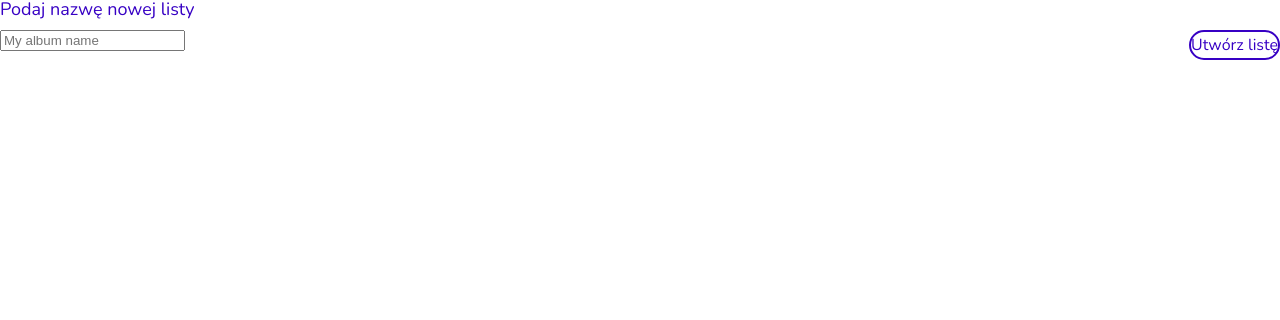
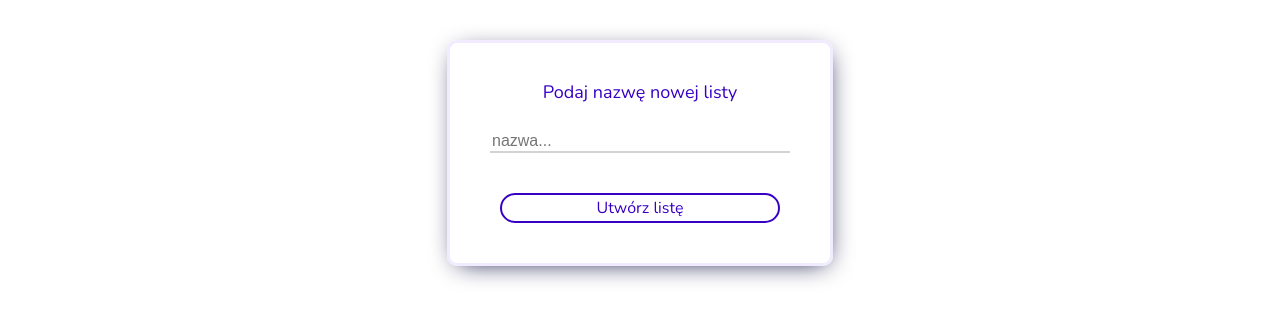
Before and after one commit to pawellecki/myReact, a React (Create React App) app: page / in a window 1280 px wide. Shown: the top 320 px of the page. Built offline with nearby package versions, Linux system fonts and the light colour scheme.

Commit message:
styling-finished

```diff
--- a/src/components/App/ToDoColumn/AddTaskForm/AddTaskForm.js
+++ b/src/components/App/ToDoColumn/AddTaskForm/AddTaskForm.js
@@ -14,16 +14,20 @@ export default class AddTaskForm extends Component {
 
   render() {
     return (
-      <form className="add-task-form" ref={(input) => this.taskForm = input} onSubmit={(e) => this.createTask(e)}>
-      	<input ref={(input) => this.title = input} type="text" placeholder="tytuł zadania" />
-      	<textarea ref={(input) => this.description = input} type="text" placeholder="opis zadania" />
+      <form className="add-task-form" ref={(input) => this.taskForm = input} onSubmit={(e) => this.createTask(e)} id="add-task-form">
+      	<input ref={(input) => this.title = input} required type="text" placeholder="tytuł zadania" />
+		<label for="add-task-form"></label>
+      	<textarea ref={(input) => this.description = input} required type="text" placeholder="opis zadania" />
+		<h3>Ważność:</h3>
+          <i className="fa fa-caret-down"></i>
+		  {/*<i className="fa fa-caret-down"></i>*/}
       	<select ref={(input) => this.status = input}>
       		<option value="fa fa-thermometer-full">priorytet</option>
       		<option value="fa fa-thermometer-three-quarters">ważne</option>
 			<option value="fa fa-thermometer-half">może poczekać</option>
 			<option value="fa fa-thermometer-empty">przy okazji</option>
       	</select>
-      	<button type="submit">dodaj zadanie</button>
+      	<button type="submit">Dodaj </button>
       </form>
     );
   }
--- a/src/components/App/ToDoColumn/ToDoColumn.js
+++ b/src/components/App/ToDoColumn/ToDoColumn.js
@@ -4,7 +4,6 @@ import Task from '../Task/Task';
 
 export default class ToDoColumn extends Component {
     render() {
-        // const tasksKeys = Object.keys(this.props.newTasksList);
         const tasksKeys = Object.keys(this.props.newTasksList);
         return (
             <div className="column-cover">
--- a/src/components/CreateList/CreateList.js
+++ b/src/components/CreateList/CreateList.js
@@ -15,10 +15,11 @@ export default class CreateList extends Component {
 
     render() {
         return (
-            <form onSubmit={this.createList}>
+            <form className="create-list-form" onSubmit={this.createList}>
                 <h2>Podaj nazwę nowej listy</h2>
-                <input type="text" required placeholder="My album name"
+                <input type="text" required placeholder="nazwa..."  id="create-list-form"
                        ref={(input) => { this.newListName = input }}/>
+                <label for="create-list-form"></label>
                 <button type="submit">Utwórz listę</button>
             </form>
         );
--- a/src/components/actions/app.js
+++ b/src/components/actions/app.js
@@ -1,7 +1,7 @@
 import * as constants from '../constants';
 
-export function clearEvents() {
+export function testEvent() {
     return {
-      type: constants.EVENTS_CLEAR
+      type: constants.TEST_EVENT
     };
 }
--- a/src/constants/index.js
+++ b/src/constants/index.js
@@ -1 +1 @@
-export const EVENTS_CLEAR = 'EVENTS_CLEAR';
+export const TEST_EVENT = 'TEST_EVENT';
--- a/src/index.css
+++ b/src/index.css
@@ -29,6 +29,9 @@ article, aside, details, figcaption, figure,
 footer, header, hgroup, menu, nav, section {
   display: block;
 }
+input, textarea, button, select {
+  outline: none;
+}
 body {
   font-size: 10px;
   color: #1c0d45;
@@ -37,18 +40,6 @@ body {
 }
 ol, ul {
   list-style: none;
-}
-blockquote, q {
-  quotes: none;
-}
-blockquote:before, blockquote:after,
-q:before, q:after {
-  content: '';
-  content: none;
-}
-table {
-  border-collapse: collapse;
-  border-spacing: 0;
 }
 
 h2 {
@@ -79,7 +70,6 @@ button {
   color: #3700c4;
   line-height: 22px;
   transition: .5s;
-  outline: none;
   cursor: pointer;
 }
 button:hover {
@@ -129,19 +119,88 @@ select option {
   text-align: center;
   color: #89819d;
 }
+
+.create-list-form {
+  width: 300px;
+  display: flex;
+  margin: 40px auto;
+  padding: 40px;
+  flex-direction: column;
+  justify-content: center;
+  -webkit-box-shadow: 2px 5px 26px -9px rgba(0,0,56,1);
+  -moz-box-shadow: 2px 5px 26px -9px rgba(0,0,56,1);
+  box-shadow: 2px 5px 26px -9px rgba(0,0,56,1);
+  border: 3px solid #f1ebff;
+  border-radius: 10px;
+}
+.create-list-form h2 {
+  margin-bottom: 30px;
+  text-align: center;
+}
+.create-list-form input {
+  border: none;
+  font-size: 1.6em;
+}
+.create-list-form input:focus + label{
+  border-bottom: 2px solid #0348FF;
+}
+.create-list-form label{
+  border-bottom: 2px solid lightgray;
+  margin-bottom: 40px;
+}
+.create-list-form button {
+  margin-right: 10px;
+}
+
 .add-task-form {
-  margin-bottom: 10px;
-  padding: 10px;
-  background: grey;
-  border-bottom: 2px solid #f1ebff;
+  padding: 15px;
+  border: 2px solid #f1ebff;
+  border-radius: 8px;
 }
 .add-task-form input {
-
+  width: calc(100% - 2px);
+  margin-bottom: 10px;
+  font-size: 1.6em;
+  border: none;
+  border-bottom: 2px solid lightgray;
+}
+.add-task-form input:focus {
+  border-bottom: 2px solid #0348FF;
 }
 .add-task-form textarea {
-
+  width: calc(100% - 6px);
+  margin: 10px 0;
+  resize: none;
+  font-size: 1.6em;
+}
+.add-task-form textarea:focus {
+  margin: 10px 0;
+  resize: none;
+  font-size: 1.6em;
+  border: 1px solid #0348FF;
 }
 .add-task-form select {
+  -webkit-appearance: none;
+  -moz-appearance: none;
+  appearance: none;
+  border: none;
+  -webkit-border-radius: 0;
+  -moz-border-radius: 0;
+  border-radius: 0;
+  font-size: 1.4em;
+  font-family: 'FontAwesome', 'Nunito', cursive;
+  cursor: pointer;
+}
+.add-task-form .fa-caret-down {
+  position: relative;
+  left: -10px;
+  font-size: 1.4em;
+}
+.add-task-form button {
+  position: relative;
+  top: -20px;
+  height: 30px;
+  padding: 0 20px;
 }
 .add-task-form::after {
   clear: both;
@@ -151,7 +210,7 @@ select option {
 .task-ul {
 }
 .tasks-li {
-  margin-bottom: 10px;
+  margin: 5px;
   padding: 10px;
   background: #fff;
   border-bottom: 1px solid #f1ebff;
@@ -170,7 +229,9 @@ select option {
 
 }
 .tasks-li .task-description {
+  min-height: 20px;
   max-height: 40px;
+  padding-right: 15px;
   overflow: auto;
 }
 .tasks-li .task-status {
@@ -201,9 +262,9 @@ select option {
   transition: .2s;
 }
 
-button.move-task {
-  overflow: hidden;
-}
+/*button.move-task {*/
+  /*overflow: hidden;*/
+/*}*/
 /*button.move-task .fa-arrow-right {*/
   /*position: relative;*/
 /*}*/
--- a/src/reducers/eventsReducer.js
+++ b/src/reducers/eventsReducer.js
@@ -1,18 +1,12 @@
 import * as constants from '../constants';
 
 const initialState = {
-    newTasksList: {
-        taskzero: {
-            description: "test initil state",
-            status: "fa fa-thermometer-full",
-            title: 'teeeeest'
-        }
-    }
+
 }
 
 export function eventsReducer(state = initialState, action) {
     switch(action.type) {
-        case constants.EVENTS_CLEAR:
+        case constants.TEST_EVENT:
             return { ...state, events: [] };
         default:
             return state;
```
